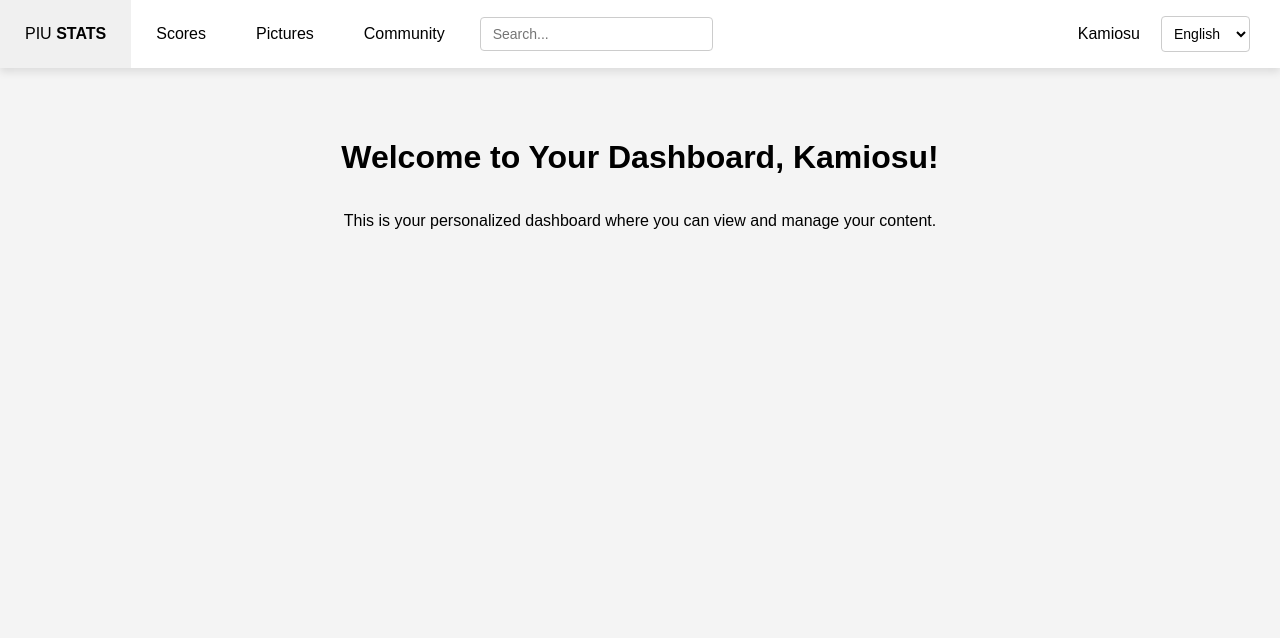
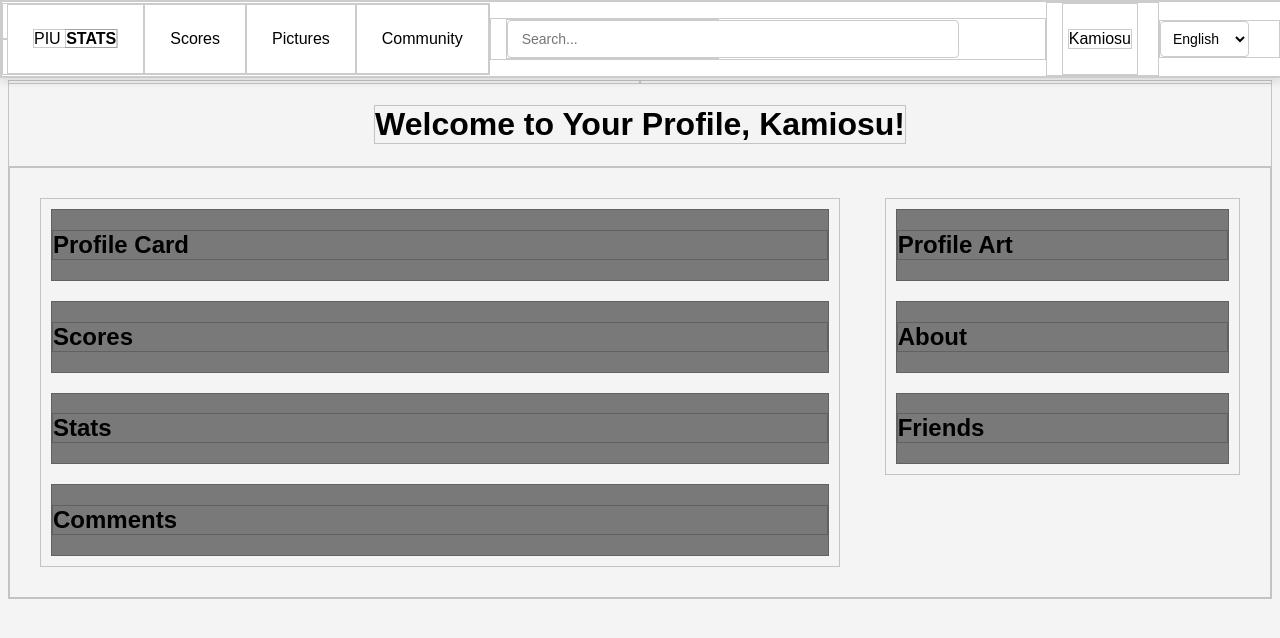
Before and after one commit to S3LRAHC/ScoreWebApp, a Flask app: page /dashboard in a window 1280 px wide. Shown: the top 638 px of the page. Run offline with Flask 3, Linux system fonts and the light colour scheme; a user stored in the database is signed in.

Commit message:
small style refinement

```diff
--- a/app/__init__.py
+++ b/app/__init__.py
@@ -5,7 +5,7 @@ from flask_bcrypt import Bcrypt
 from flask_login import LoginManager
 from flask import Flask
 
-from app import  home_page, scores, database
+from app import  home_page, scores, database, pictures
 
 db = SQLAlchemy()
 bcrypt = Bcrypt()
@@ -32,7 +32,9 @@ def create_app():
     # Register Blueprints
     app.register_blueprint(home_page.bp)
     app.register_blueprint(scores.bp)
+    app.register_blueprint(pictures.bp)
 
+    #something weird with circular imports
     from app.auth import bp as auth_bp
     app.register_blueprint(auth_bp)
 
--- a/app/static/styles.css
+++ b/app/static/styles.css
@@ -1,8 +1,11 @@
-html, body {
-    overflow-y: auto; /* Allow vertical scrolling */
-    height: auto; /* Ensure height is not fixed */
-    margin: 0;
+html,
+body {
+    overflow-y: hidden;
+    /* Allow vertical scrolling */
+    height: auto;
+    /* Ensure height is not fixed */
     padding: 0;
+    margin-top: 40px;
 }
 
 body {
@@ -15,7 +18,7 @@ body {
 a {
     color: #000;
     text-decoration: none;
-  }
+}
 
 .container {
     width: 100%;
@@ -24,10 +27,10 @@ a {
     display: flex;
     flex-direction: column;
     justify-content: space-between;
-    justify-content: center;
     align-items: center;
     min-height: 100%;
 }
+
 #calculator {
     padding: 20px;
     box-shadow: 0px 4px 8px rgba(0, 0, 0, 0.2);
@@ -98,7 +101,7 @@ input[type="number"] {
 }
 
 .shadow {
-    text-shadow: 2px 2px 4px rgba(0,0,0,0);
+    text-shadow: 2px 2px 4px rgba(0, 0, 0, 0);
 }
 
 .button-group {
@@ -124,7 +127,8 @@ input[type="number"] {
 }
 
 .button-group #submitButton {
-    background-color: #4CAF50; /* Green */
+    background-color: #4CAF50;
+    /* Green */
 }
 
 .button-group #submitButton:hover {
@@ -132,7 +136,8 @@ input[type="number"] {
 }
 
 .button-group #calculateButton {
-    background-color: #008CBA; /* Blue */
+    background-color: #008CBA;
+    /* Blue */
 }
 
 .button-group #calculateButton:hover {
@@ -147,29 +152,31 @@ input[type="number"] {
     right: 15px;
     border: 3px solid #f1f1f1;
     z-index: 9;
-  }
+}
 
 /* Add styles to the form container */
 .form-container {
     max-width: 300px;
     padding: 10px;
     background-color: white;
-  }
+}
 
 /* Full-width input fields */
-.form-container input[type=text], .form-container input[type=password] {
+.form-container input[type=text],
+.form-container input[type=password] {
     width: 160px;
     padding: 8px;
     margin: 5px 0 10px 0;
     border: none;
     background: #f1f1f1;
-  }
+}
 
 /* When the inputs get focus, do something */
-.form-container input[type=text]:focus, .form-container input[type=password]:focus {
+.form-container input[type=text]:focus,
+.form-container input[type=password]:focus {
     background-color: #ddd;
     outline: none;
-  }
+}
 
 /* Set a style for the submit/login button */
 .form-container .btn {
@@ -178,7 +185,7 @@ input[type="number"] {
     border: none;
     cursor: pointer;
     width: 100%;
-    margin-bottom:10px;
+    margin-bottom: 10px;
     opacity: 1;
 }
 
@@ -188,7 +195,8 @@ input[type="number"] {
 }
 
 /* Add some hover effects to buttons */
-.form-container .btn:hover, .open-button:hover {
+.form-container .btn:hover,
+.open-button:hover {
     opacity: 0.8;
 }
 
--- a/app/templates/_navigation.html
+++ b/app/templates/_navigation.html
@@ -5,17 +5,19 @@
     /* navigation.css */
     #navbar {
       top: 0;
+      left: 0;
       width: 100%;
       background-color: #fff;
       box-shadow: 0px 4px 8px rgba(0, 0, 0, 0.1);
       z-index: 1000;
-      position: sticky;
+      position: fixed;
     }
 
     a {
       color: #000;
       text-decoration: none;
     }
+
     a:hover {
       color: #000;
       text-decoration: none;
@@ -27,7 +29,7 @@
       align-items: center;
       flex-flow: row nowrap;
       height: auto;
-      margin-bottom: 30px;
+      /* margin-bottom: 30px; */
     }
 
     #menu {
@@ -41,7 +43,6 @@
 
     .handle-wrapper {
       padding: 25px 25px;
-
       flex: 0 0 auto;
       position: relative;
     }
@@ -55,12 +56,12 @@
       display: flex;
       align-items: center;
       justify-content: flex-start;
-      padding-left: 10px;
+      padding-left: 15px;
     }
 
     #search input[type="text"] {
-      width: 100%;
-      padding: 8px 12px;
+      width: 200%;
+      padding: 10px 14px;
       border: 1px solid #ccc;
       border-radius: 4px;
       font-size: 14px;
@@ -71,7 +72,7 @@
       display: flex;
       align-items: center;
       position: relative;
-      padding: 0 15px 0 15px;
+      padding: 0 20px 0 15px;
     }
 
 
@@ -92,6 +93,7 @@
       cursor: pointer;
       display: flex;
       align-items: center;
+      padding: 25px 5px 25px 5px;
     }
 
     .user-menu-button:focus {
@@ -150,7 +152,6 @@
       font-size: 14px;
       cursor: pointer;
     }
-
   </style>
 </head>
 <nav id="navbar">
@@ -167,7 +168,7 @@
       <a class="handle-wrapper desktop tbx-menu" href="{{ url_for('scores.scores') }}">
         Scores
       </a>
-      <a class="handle-wrapper desktop tbx-menu" href="#">
+      <a class="handle-wrapper desktop tbx-menu" href="{{ url_for('pictures.pictures') }}">
         Pictures
       </a>
       <a class="handle-wrapper desktop tbx-menu" href="#">
@@ -186,17 +187,14 @@
     <div id="user-menu">
       {% if current_user.is_authenticated %}
       <div class="user-menu-wrapper">
-        <button class="user-menu-button">
-          <a href="{{ url_for('auth.dashboard') }}"> <span>{{ current_user.username }}</span></a>
-        </button>
+        <a class="user-menu-button" href="{{ url_for('auth.dashboard') }}"> <span>{{ current_user.username }}</span></a>
         <div class="user-menu-dropdown">
           <a href="{{ url_for('auth.logout') }}"><span class="fas fa-sign-out-alt tiny-icon-before"></span> Logout</a>
         </div>
       </div>
       {% else %}
       <div class="user-menu-wrapper">
-        <button class="user-menu-button">
-          <span style="color: #000;">User</span>
+        <button class="user-menu-button" <span style="color: #000;">User</span>
         </button>
         <div class="user-menu-dropdown">
           <a href="{{ url_for('auth.signin') }}"><span class="fas fa-sign-in-alt tiny-icon-before"
--- a/app/templates/pages/dashboard.html
+++ b/app/templates/pages/dashboard.html
@@ -6,7 +6,80 @@
     <meta name="viewport" content="width=device-width, initial-scale=1.0">
     <title>Dashboard</title>
     <!-- Bootstrap CSS -->
-    <link rel="stylesheet" href="{{ url_for('static', filename='styles.css') }}">
+    <link rel="stylesheet" href="{{ url_for('static', filename='dashboard.css') }}">
+    <style>
+
+        html {
+            * {
+                border: 1px solid rgb(0, 0, 0, .2);
+            }
+        }
+
+        html,
+        body {
+            overflow-y: hidden;
+            /* Allow vertical scrolling */
+            height: auto;
+            /* Ensure height is not fixed */
+            padding: 0;
+            margin-top: 40px;
+
+        }
+
+        body {
+            font-family: Arial, sans-serif;
+            align-items: center;
+            overflow: hidden;
+            display: flex;
+            flex-direction: column;
+            background-color: #f4f4f4;
+        }
+
+        a {
+            color: #000;
+            text-decoration: none;
+        }
+
+        #profile-info {
+            width: 100%;
+            display: flex;
+            justify-content: center;
+            align-items: center;
+        }
+
+        .container {
+            width: 100%;
+            padding: 20px;
+            display: flex;
+            flex-direction: row;
+            box-sizing: border-box;
+            justify-content: space-between;
+            min-height: 100%;
+        }
+
+        .sub-container {
+            padding: 10px;
+            margin: 10px;
+            display: flex;
+            flex-direction: column;
+            gap: 20px;
+        }
+        .content {
+            width: 70%;
+            height: 90%;
+            margin-right: 35px;
+        }
+
+        .info {
+            width: 30%;
+            height: 90%;
+        }
+        .card {
+            background-color: rgb(0, 0, 0, .5);
+
+        }
+
+    </style>
 </head>
 
 <body>
@@ -15,9 +88,37 @@
     </header>
 
     <!-- Main Content -->
-    <div class="container mt-4">
-        <h1>Welcome to Your Dashboard, {{ current_user.username }}!</h1>
-        <p>This is your personalized dashboard where you can view and manage your content.</p>
+    <div id="profile-info">
+        <h1>Welcome to Your Profile, {{ current_user.username }}!</h1>
+    </div>
+    <div class="main container">
+        <div class="sub-container content">
+            <section class="card profile-card">
+                <h2>Profile Card</h2>
+            </section>
+            <section class="card scores">
+                <h2>Scores</h2>
+            </section>
+            <section class="card stats">
+                <h2>Stats</h2>
+            </section>
+            <section class="card comments">
+                <h2>Comments</h2>
+            </section>
+
+        </div>
+        <div class="sub-container info">
+            <section class="card profile-art">
+                <h2>Profile Art</h2>
+            </section>
+            <section class="card about">
+                <h2>About</h2>
+            </section>
+            <section class="card friends">
+                <h2>Friends</h2>
+            </section>
+        </div>
+
     </div>
 
 </body>
```
Also changed, not shown: app/pictures.py (added, +7 -0 lines), app/static/auth.css (+8 -3 lines), app/static/scores_table.css (+13 -5 lines), app/templates/pages/pictures.html (added, +36 -0 lines), app/auth.py (line endings or trailing spaces).
